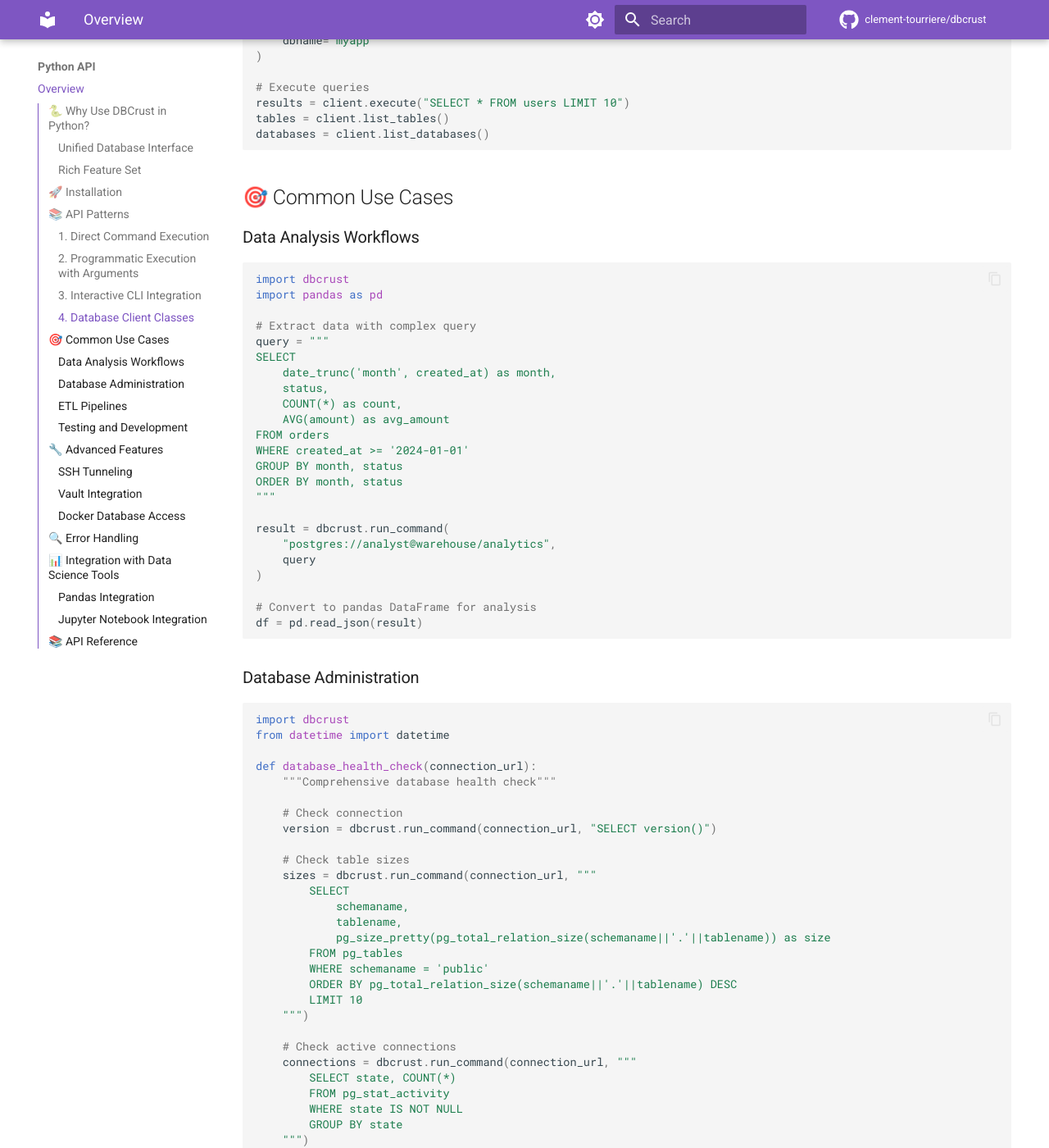
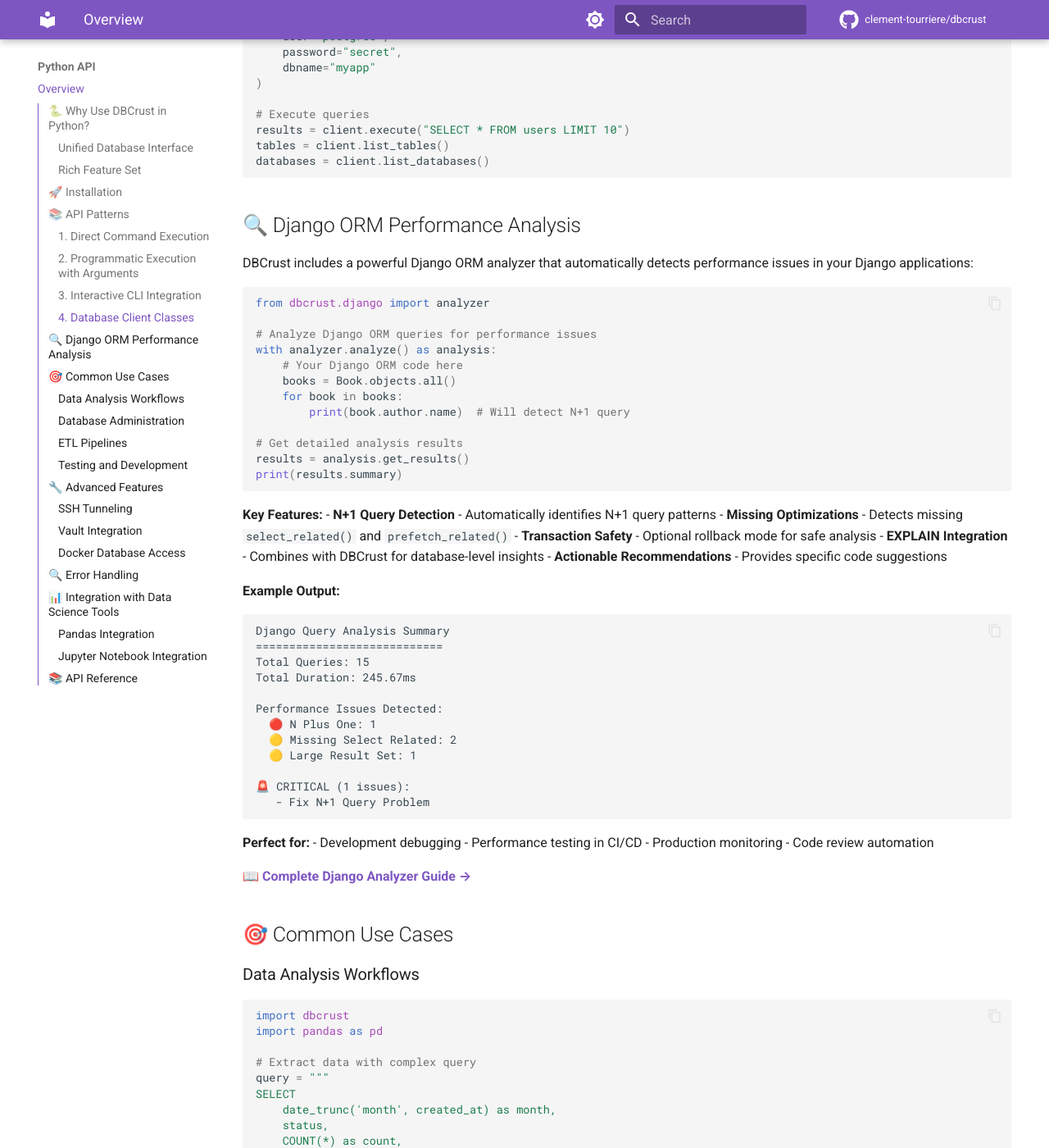
Before and after one commit to clement-tourriere/dbcrust, an MkDocs documentation site: the page built from docs/python-api/overview.md, in a window 1280 px wide and 1400 px high, scrolled down 2874 px. Shown: the whole window at 82% size. Built offline with MkDocs 1.6.1 and Material for MkDocs 9.7.7, drawn with Linux system fonts in a browser that asks for light colours; comment, search, counter and statistics services are not loaded; some of the changed text lies outside the part shown.

Commit message:
docs: update documentation for django ORM analyzer

````diff
--- a/docs/python-api/overview.md
+++ b/docs/python-api/overview.md
@@ -29,6 +29,7 @@
 ### Rich Feature Set
 
 - **Smart Autocompletion** - Tab completion in Jupyter notebooks
+- **Django ORM Analyzer** - Detect N+1 queries and optimization opportunities
 - **Query Analysis** - EXPLAIN plans accessible in Python
 - **Secure Connections** - SSH tunnels and Vault integration
 - **Performance** - Rust-powered speed with Python convenience
@@ -133,6 +134,56 @@
 tables = client.list_tables()
 databases = client.list_databases()
 ```
+
+## 🔍 Django ORM Performance Analysis
+
+DBCrust includes a powerful Django ORM analyzer that automatically detects performance issues in your Django applications:
+
+```python
+from dbcrust.django import analyzer
+
+# Analyze Django ORM queries for performance issues
+with analyzer.analyze() as analysis:
+    # Your Django ORM code here
+    books = Book.objects.all()
+    for book in books:
+        print(book.author.name)  # Will detect N+1 query
+
+# Get detailed analysis results
+results = analysis.get_results()
+print(results.summary)
+```
+
+**Key Features:**
+- **N+1 Query Detection** - Automatically identifies N+1 query patterns
+- **Missing Optimizations** - Detects missing `select_related()` and `prefetch_related()`
+- **Transaction Safety** - Optional rollback mode for safe analysis
+- **EXPLAIN Integration** - Combines with DBCrust for database-level insights
+- **Actionable Recommendations** - Provides specific code suggestions
+
+**Example Output:**
+```
+Django Query Analysis Summary
+============================
+Total Queries: 15
+Total Duration: 245.67ms
+
+Performance Issues Detected:
+  🔴 N Plus One: 1
+  🟡 Missing Select Related: 2
+  🟡 Large Result Set: 1
+
+🚨 CRITICAL (1 issues):
+   - Fix N+1 Query Problem
+```
+
+**Perfect for:**
+- Development debugging
+- Performance testing in CI/CD
+- Production monitoring
+- Code review automation
+
+[**📖 Complete Django Analyzer Guide →**](/dbcrust/django-analyzer/)
 
 ## 🎯 Common Use Cases
 
@@ -454,6 +505,7 @@
 
 For more information, see:
 
+- **[Django ORM Analyzer](/dbcrust/django-analyzer/)** - Complete Django performance analysis guide
 - **[Quick Start](/dbcrust/quick-start/)** - Get started with DBCrust
 - **[User Guide](/dbcrust/user-guide/basic-usage/)** - Complete feature walkthrough
 - **[Installation](/dbcrust/installation/)** - Setup instructions
--- a/mkdocs.yml
+++ b/mkdocs.yml
@@ -108,6 +108,7 @@
     - Basic Usage: user-guide/basic-usage.md
   - Python API:
     - Overview: python-api/overview.md
+  - Django Analyzer: django-analyzer.md
   - Reference:
     - URL Schemes & Autocompletion: reference/url-schemes.md
     - Backslash Commands: reference/backslash-commands.md
````
Also changed, not shown: README.md (+35 -0 lines), docs/quick-start.md (+26 -4 lines).
